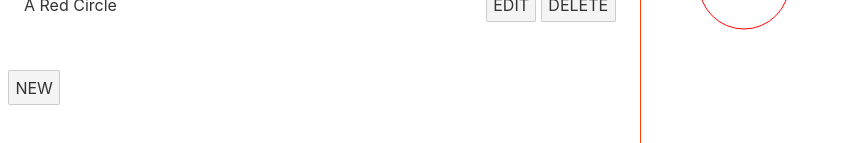
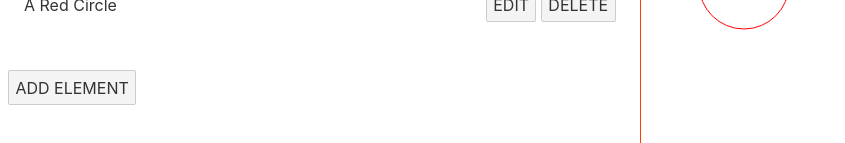
Before and after one commit to Morphyish/svg-sandbox, a Svelte app: page / in a window 1280 px wide. Shown: the part 221-364 px from the top of the page, without its empty margins (0-845 px from the left). Built offline with nearby package versions, Linux system fonts and the light colour scheme.

Commit message:
:lipstick: Renamed the NEW button to ADD ELEMENT

```diff
--- a/src/List/List.svelte
+++ b/src/List/List.svelte
@@ -19,7 +19,7 @@
 </ul>
 
 <div>
-    <button type="button" on:click={newElement}>NEW</button>
+    <button type="button" on:click={newElement}>ADD ELEMENT</button>
 </div>
 
 <style>
```
